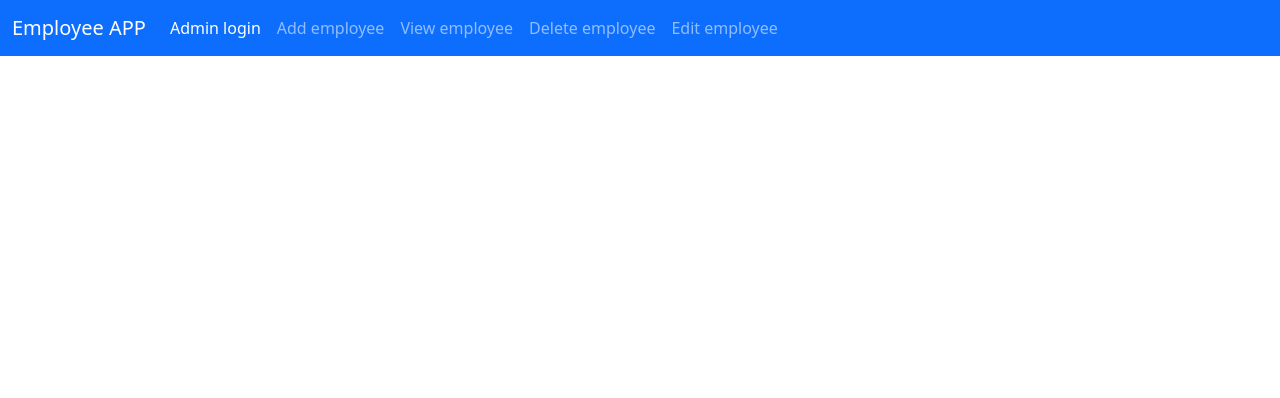
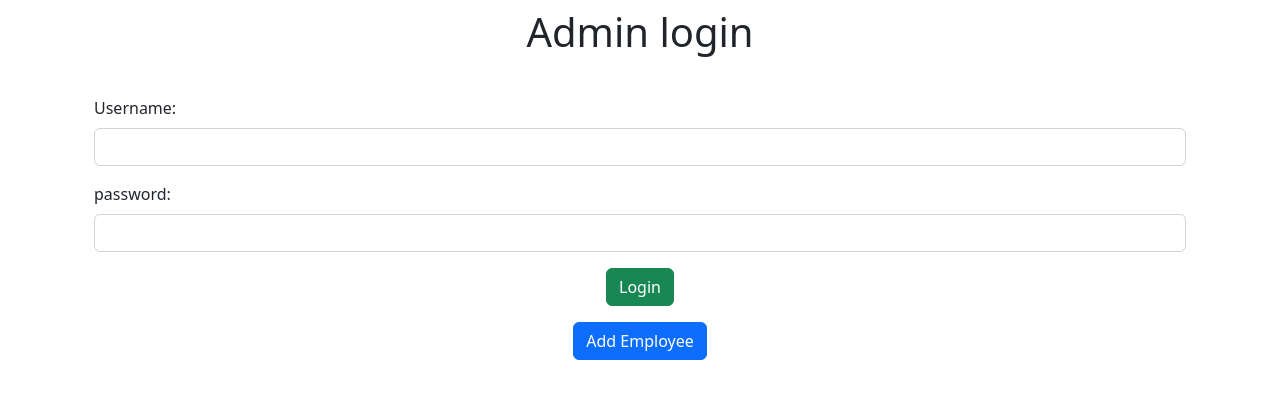
Before and after one commit to aswanthpvtk/Employee_angular_app, an Angular app: page / in a window 1280 px wide. Shown: the top 398 px of the page. Built offline with nearby package versions, Linux system fonts and the light colour scheme.

Commit message:
employee

```diff
--- a/src/app/add-employee/add-employee.component.html
+++ b/src/app/add-employee/add-employee.component.html
@@ -1,3 +1,4 @@
+<app-navbar></app-navbar>
 <div class="container">
     <div class="row">
         <div class="col col-12 col-sm-12 col-md-12 col-lg-12 col-xl-12 col-xxl-12">
--- a/src/app/admin-login/admin-login.component.html
+++ b/src/app/admin-login/admin-login.component.html
@@ -22,7 +22,7 @@
                         <button class="btn btn-success">Login</button>
                     </div>
                     <div class="col col-12 col-sm-12 col-md-12 col-lg-12 col-xl-12 col-xxl-12 text-center">
-                        <a href="" class="btn btn-primary">Add Employee</a>
+                        <a href="/add" class="btn btn-primary">Add Employee</a>
                     </div>
 
                 </div>
--- a/src/app/app.component.html
+++ b/src/app/app.component.html
@@ -1,3 +1,3 @@
-<app-navbar></app-navbar>
+
 
 <router-outlet></router-outlet>
--- a/src/app/app.module.ts
+++ b/src/app/app.module.ts
@@ -10,7 +10,37 @@ import { EditEmployeeComponent } from './edit-employee/edit-employee.component';
 import { DeleteEmployeeComponent } from './delete-employee/delete-employee.component';
 import { ViewEmployeeComponent } from './view-employee/view-employee.component';
 import { NavbarComponent } from './navbar/navbar.component';
-import { RouterModule } from '@angular/router';
+import { RouterModule, Routes } from '@angular/router';
+
+const myRoute:Routes=[
+  {
+    path:"",
+    component:AdminLoginComponent
+  },
+  {
+    path:"add",
+    component:AddEmployeeComponent
+  },
+  {
+    path:"search",
+    component:SearchEmployeeComponent
+  },
+  {
+    path:"view",
+    component:ViewEmployeeComponent
+  },
+  {
+    path:"delete",
+    component:DeleteEmployeeComponent
+  },
+  {
+    path:"edit",
+    component:EditEmployeeComponent
+  },
+
+
+
+]
 
 @NgModule({
   declarations: [
@@ -26,6 +56,7 @@ import { RouterModule } from '@angular/router';
   imports: [
     BrowserModule,
     AppRoutingModule,
+    RouterModule.forRoot(myRoute)
   ],
   providers: [],
   bootstrap: [AppComponent]
--- a/src/app/delete-employee/delete-employee.component.html
+++ b/src/app/delete-employee/delete-employee.component.html
@@ -1,4 +1,4 @@
-
+<app-navbar></app-navbar>
 <div class="container">
     <div class="row">
         <div class="col col-12 col-sm-12 col-md-12 col-lg-12 col-xl-12 col-xxl-12">
--- a/src/app/edit-employee/edit-employee.component.html
+++ b/src/app/edit-employee/edit-employee.component.html
@@ -1,4 +1,4 @@
-
+<app-navbar></app-navbar>
 <div class="container">
     <div class="row">
         <div class="col col-12 col-sm-12 col-md-12 col-lg-12 col-xl-12 col-xxl-12">
--- a/src/app/navbar/navbar.component.html
+++ b/src/app/navbar/navbar.component.html
@@ -8,19 +8,22 @@
       <div class="collapse navbar-collapse" id="navbarNav">
         <ul class="navbar-nav">
           <li class="nav-item">
-            <a class="nav-link active" aria-current="page" routerLink="/">Admin login</a>
+            <a class="nav-link active" aria-current="page" routerLink="/add">Add employee</a>
           </li>
           <li class="nav-item">
-            <a class="nav-link" routerLink="/Search">Add employee</a>
+            <a class="nav-link" routerLink="/search">Search employee</a>
           </li>
           <li class="nav-item">
-            <a class="nav-link" routerLink="/View">View employee</a>
+            <a class="nav-link" routerLink="/view">View employee</a>
           </li>
           <li class="nav-item">
-            <a class="nav-link" routerLink="/Delete">Delete employee</a>
+            <a class="nav-link" routerLink="/delete">Delete employee</a>
           </li>
           <li class="nav-item">
-            <a class="nav-link" routerLink="/Delete">Edit employee</a>
+            <a class="nav-link" routerLink="/edit">Edit employee</a>
+          </li>
+          <li class="nav-item">
+            <a class="nav-link" routerLink="/">Logout</a>
           </li>
         </ul>
       </div>
--- a/src/app/search-employee/search-employee.component.html
+++ b/src/app/search-employee/search-employee.component.html
@@ -1,3 +1,4 @@
+<app-navbar></app-navbar>
 <div class="container">
     <div class="row">
         <div class="col col-12 col-sm-12 col-md-12 col-lg-12 col-xl-12 col-xxl-12">
@@ -7,7 +8,7 @@
 
                     <div class="col col-12 col-sm-12 col-md-12 col-lg-12 col-xl-12 col-xxl-12">
 
-
+                        <h3 class="text-center">SEARCH EMPLOYEE</h3>
                         <label for="" class="form-label">Employee ID:</label>
                         <input type="text" class="form-control">
 
--- a/src/app/view-employee/view-employee.component.html
+++ b/src/app/view-employee/view-employee.component.html
@@ -1,3 +1,4 @@
+<app-navbar></app-navbar>
 <div class="container">
     <div class="row ">
         <table class="table  g-3 mt-20">
```
